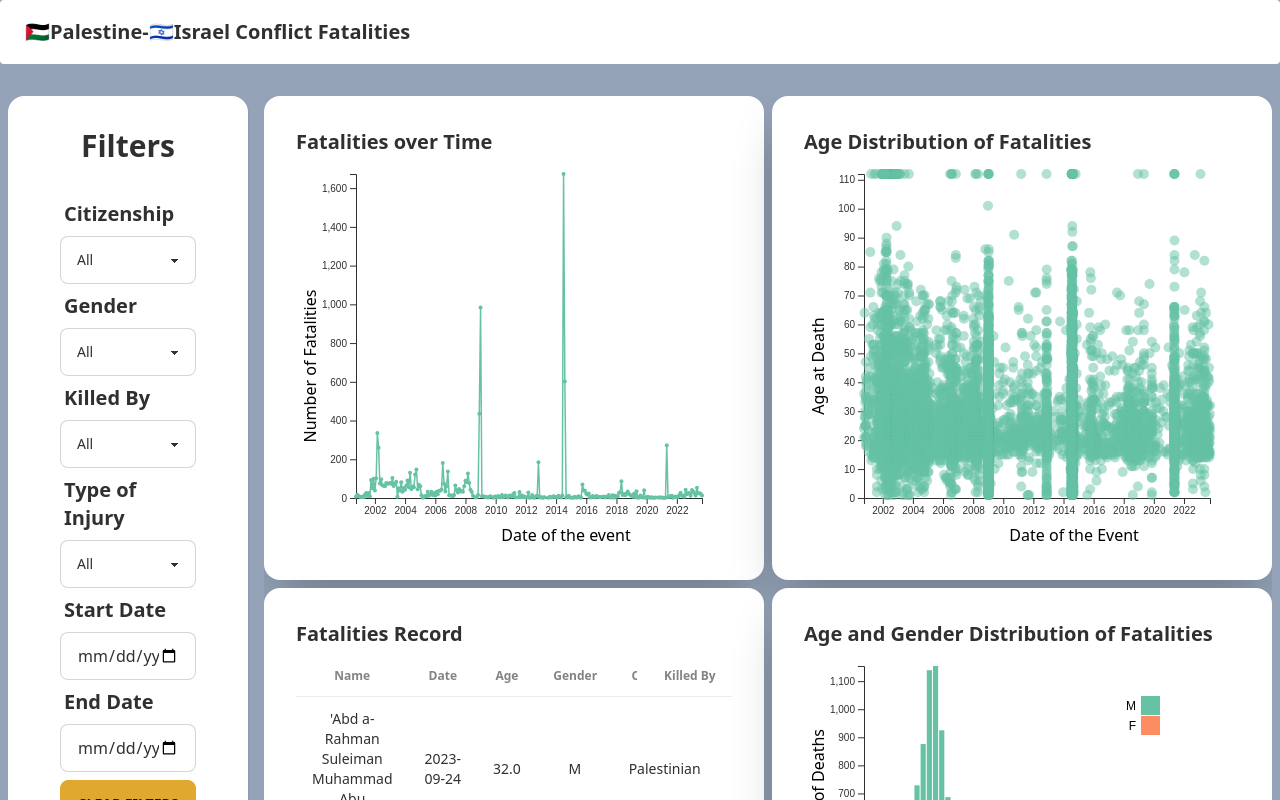
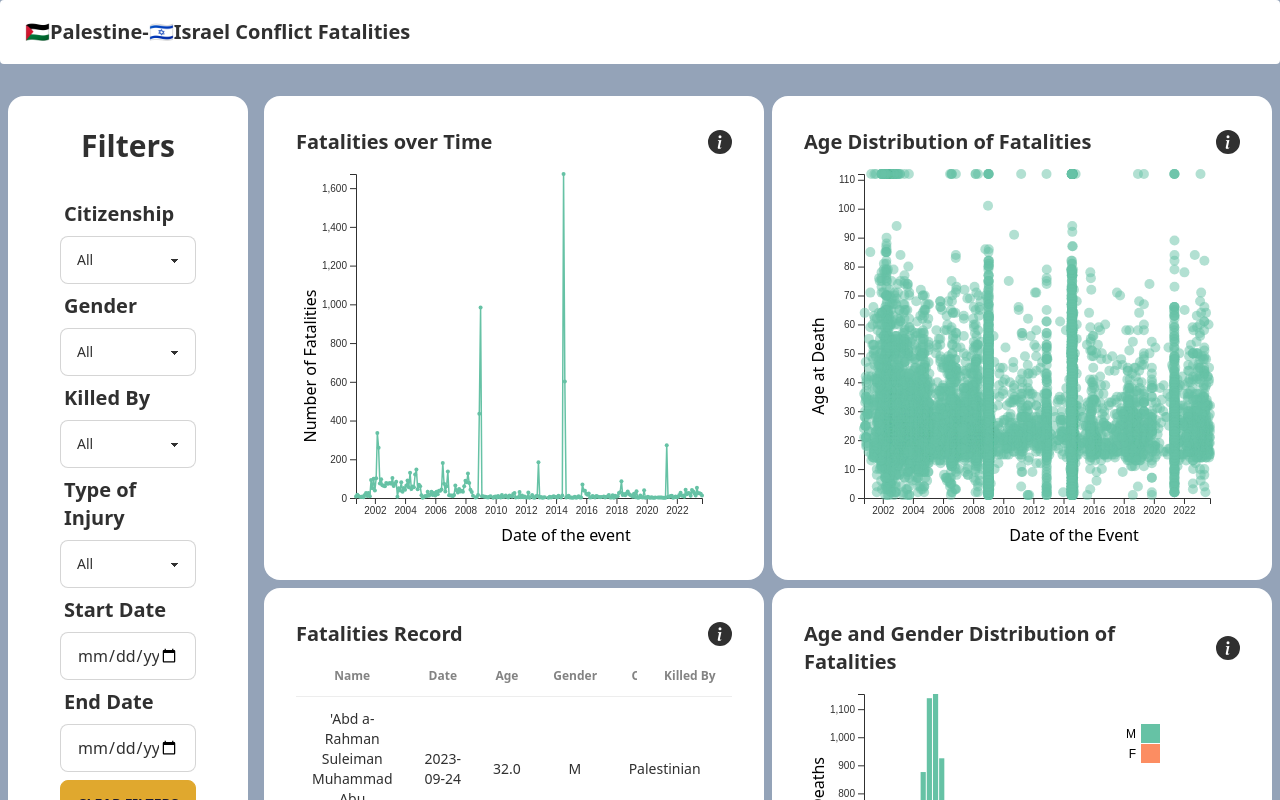
Before and after one commit to v1centebarros/mei-vi-p1, a React (Vite) app: page / in a window 1280 px wide. Built offline with nearby package versions, Linux system fonts and the light colour scheme.

Commit message:
card and reorganisation

```diff
--- a/src/components/home/card/card.jsx
+++ b/src/components/home/card/card.jsx
@@ -1,8 +1,17 @@
 export const Card = ({title, children}) => {
-    return <div className={"col-span-full lg:col-span-2 card bg-base-100 shadow-2xl"}>
+    return <div className={"col-span-full lg:col-span-2 card bg-base-100"}>
         <div className={"card-body"}>
-            <div className={"card-title"}>{title}</div>
-                {children}
+            <div className={"card-title justify-between"}>
+                <div>{title}</div>
+                <button onClick={() => document.getElementById('my_modal_2').showModal()}>
+                    <svg xmlns="http://www.w3.org/2000/svg" width="24" height="24" fill="currentColor"
+                         className="bi bi-info-circle-fill" viewBox="0 0 16 16">
+                        <path
+                            d="M8 16A8 8 0 1 0 8 0a8 8 0 0 0 0 16m.93-9.412-1 4.705c-.07.34.029.533.304.533.194 0 .487-.07.686-.246l-.088.416c-.287.346-.92.598-1.465.598-.703 0-1.002-.422-.808-1.319l.738-3.468c.064-.293.006-.399-.287-.47l-.451-.081.082-.381 2.29-.287zM8 5.5a1 1 0 1 1 0-2 1 1 0 0 1 0 2"/>
+                    </svg>
+                </button>
+            </div>
+            {children}
         </div>
     </div>
 };
--- /dev/null
+++ b/src/components/modal/index.js
@@ -0,0 +1 @@
+export * from "./modal";
--- /dev/null
+++ b/src/components/modal/modal.jsx
@@ -0,0 +1,11 @@
+export const Modal = ({title,content}) => {
+  return <dialog id="my_modal_2" className="modal">
+    <div className="modal-box">
+      <h3 className="font-bold text-lg">{title}</h3>
+      <p className="py-4">{content}</p>
+    </div>
+    <form method="dialog" className="modal-backdrop">
+      <button>close</button>
+    </form>
+  </dialog>
+};
--- a/src/pages/home/home.jsx
+++ b/src/pages/home/home.jsx
@@ -11,6 +11,7 @@ import {SpiderPlot} from "../../components/plot/spiderPlot/index.js";
 import {TreePlot} from "../../components/plot/treePlot/index.js";
 import {ForcePieChart} from "../../components/plot/forcePieChart/index.js";
 import {GunfireBarChart} from "../../components/plot/gunfireBarChart/index.js";
+import {Modal} from "../../components/modal/index.js";
 
 export const Home = (props) => {
 
@@ -22,6 +23,8 @@ export const Home = (props) => {
     const [region, setRegion] = useState("West Bank")
     const [startDate, setStartDate] = useState("")
     const [endDate, setEndDate] = useState("")
+    const [modal, setModal] = useState({title: "", content: ""})
+
 
     const citizenshipRef = useRef(null);
     const genderRef = useRef(null);
@@ -71,7 +74,7 @@ export const Home = (props) => {
 
     return <div className={"grid grid-cols-10 h-full gap-x-4 lg:overflow-y-hidden gap-y-2 lg:gap-y-0 mx-2"} id={"container"}>
         <div className={"col-span-full lg:col-span-2"}>
-            <div className={"card bg-base-100 shadow"}>
+            <div className={"card bg-base-100"}>
                 <div className={"card-body"}>
                     <div className={"card-title mx-auto text-3xl"}>Filters</div>
                     <div className={"flex flex-col gap-2 m-5"}>
@@ -152,7 +155,7 @@ export const Home = (props) => {
                 </div>
             </div>
         </div>
-        <div className={"col-span-full lg:col-span-8 grid grid-cols-4 lg:overflow-y-auto gap-2"}>
+        <div className={"col-span-full lg:col-span-8 grid grid-cols-4 lg:overflow-y-auto gap-2 pb-3"}>
             <Card title={"Fatalities over Time"}>
                 <ResponsiveWrapper>
                     {({width, height}) => <DeathLinePlot data={filteredData} width={width} height={height}
@@ -175,13 +178,6 @@ export const Home = (props) => {
                 </ResponsiveWrapper>
             </Card>
 
-
-            <Card title={"Distribution of Fatalities by Region"}>
-                <ResponsiveWrapper>
-                    {({width, height}) => <SpiderPlot data={filteredData} width={width} height={height}/>}
-                </ResponsiveWrapper>
-            </Card>
-
             <Card title={"Distribution of Fatalities by City"}>
                 <select className="select select-bordered max-w-xs" onChange={(e) => setRegion(e.target.value)}>
                     <option value={"West Bank"}>West Bank</option>
@@ -191,6 +187,21 @@ export const Home = (props) => {
                 <ResponsiveWrapper>
                     {({width, height}) => <TreePlot data={filteredData} width={width} height={height}
                                                     margin={NON_LINE_MARGIN} regionName={region}/>}
+                </ResponsiveWrapper>
+            </Card>
+
+            <Card title={"Distribution of Fatalities by Region"}>
+                <ResponsiveWrapper>
+                    {({width, height}) => <SpiderPlot data={filteredData} width={width} height={height}/>}
+                </ResponsiveWrapper>
+            </Card>
+
+
+
+            <Card title={"Types of Weaponry Used in the Conflict"}>
+                <ResponsiveWrapper>
+                    {({width, height}) => <GunfireBarChart data={filteredData} width={width} height={height}
+                                                           margin={BAR_PLOT_MARGIN}/>}
                 </ResponsiveWrapper>
             </Card>
 
@@ -207,12 +218,8 @@ export const Home = (props) => {
             {/*    </ResponsiveWrapper>*/}
             {/*</Card>*/}
 
-            <Card title={"Types of Weaponry Used in the Conflict"}>
-                <ResponsiveWrapper>
-                    {({width, height}) => <GunfireBarChart data={filteredData} width={width} height={height}
-                                                           margin={BAR_PLOT_MARGIN}/>}
-                </ResponsiveWrapper>
-            </Card>
+
+            <Modal title={"teste"} content={"teste"}/>
         </div>
     </div>
 };
```
